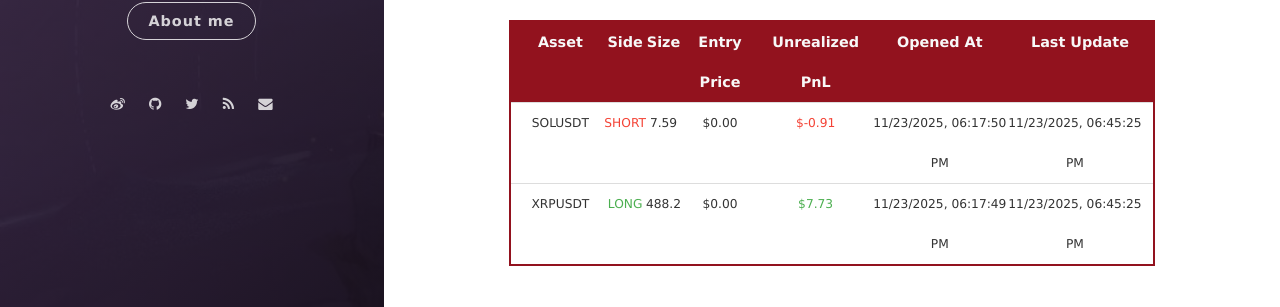
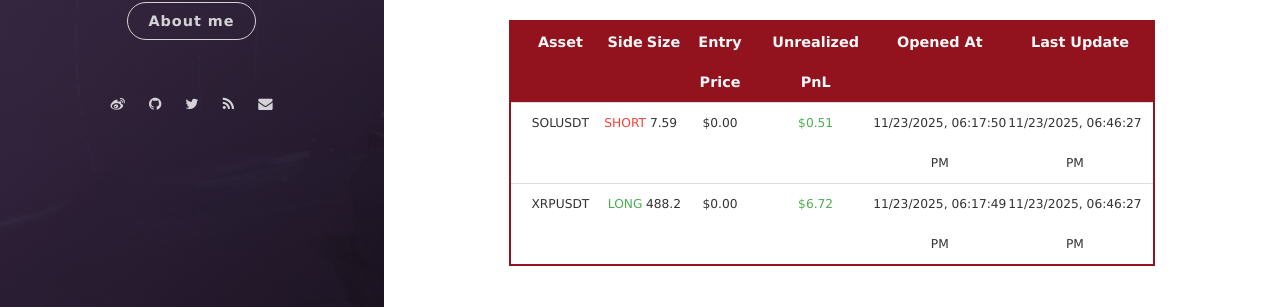
Before and after one commit to leeyegy/leeyegy.github.io, a Jekyll site: the page built from live-trading.html, in a window 1280 px wide and 945 px high. Shown: the part 579-886 px from the top of the window. Built offline with Jekyll 4.4.1, drawn with Linux system fonts in a browser that asks for light colours; nearby versions of some CDN libraries.

Commit message:
AccountMonitor: refresh positions 2025-11-24T02:46:27+08:00

```diff
--- a/assets/data/binance/positions.json
+++ b/assets/data/binance/positions.json
@@ -4,17 +4,17 @@
     "side": "SHORT",
     "size": 7.59,
     "entryPrice": 0.0,
-    "unrealizedPnl": -0.9108,
+    "unrealizedPnl": 0.50990773,
     "openedAt": "2025-11-24T02:17:50+08:00",
-    "reportedAt": "2025-11-24T02:45:25+08:00"
+    "reportedAt": "2025-11-24T02:46:27+08:00"
   },
   {
     "symbol": "XRPUSDT",
     "side": "LONG",
     "size": 488.2,
     "entryPrice": 0.0,
-    "unrealizedPnl": 7.73397652,
+    "unrealizedPnl": 6.71542045,
     "openedAt": "2025-11-24T02:17:49+08:00",
-    "reportedAt": "2025-11-24T02:45:25+08:00"
+    "reportedAt": "2025-11-24T02:46:27+08:00"
   }
 ]
```
